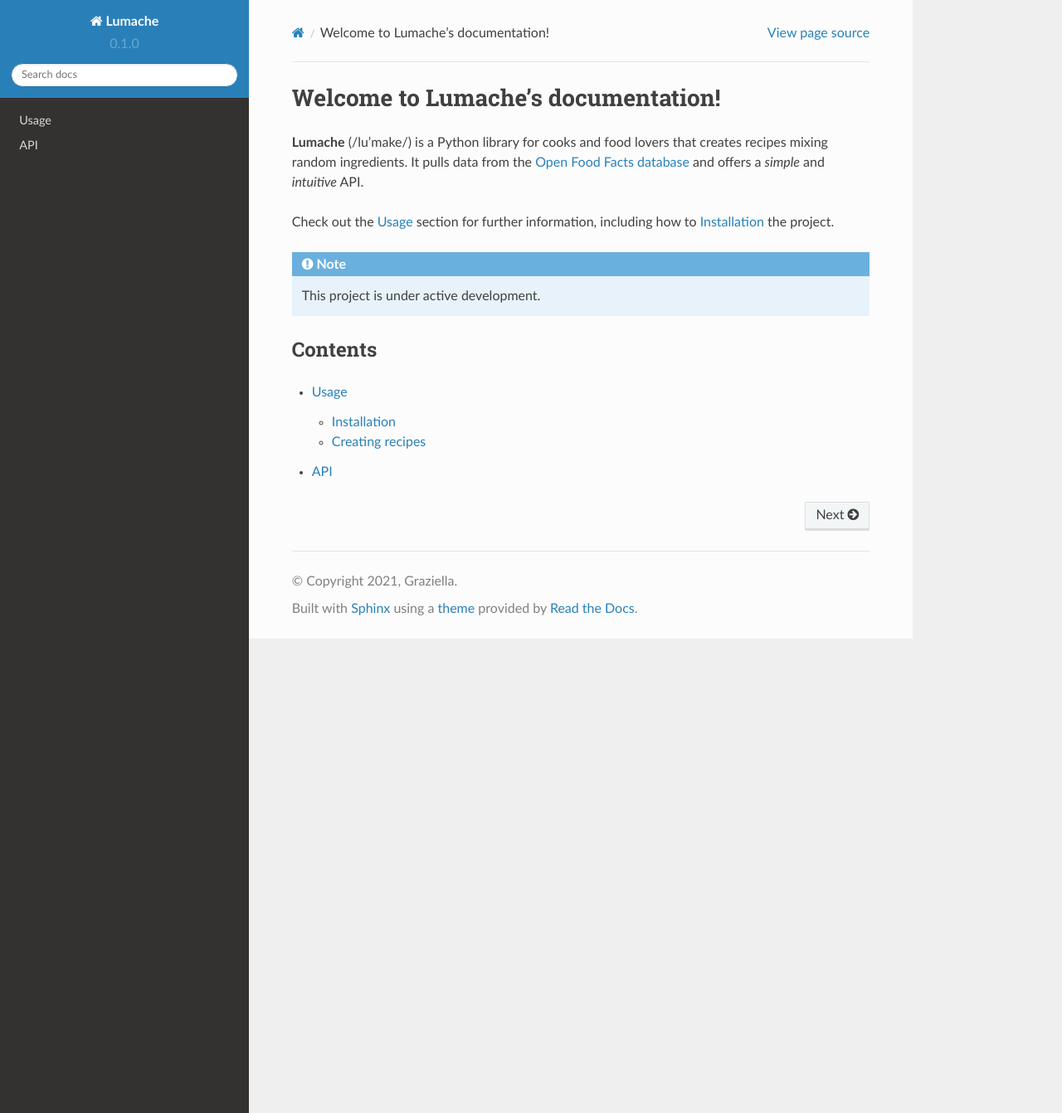
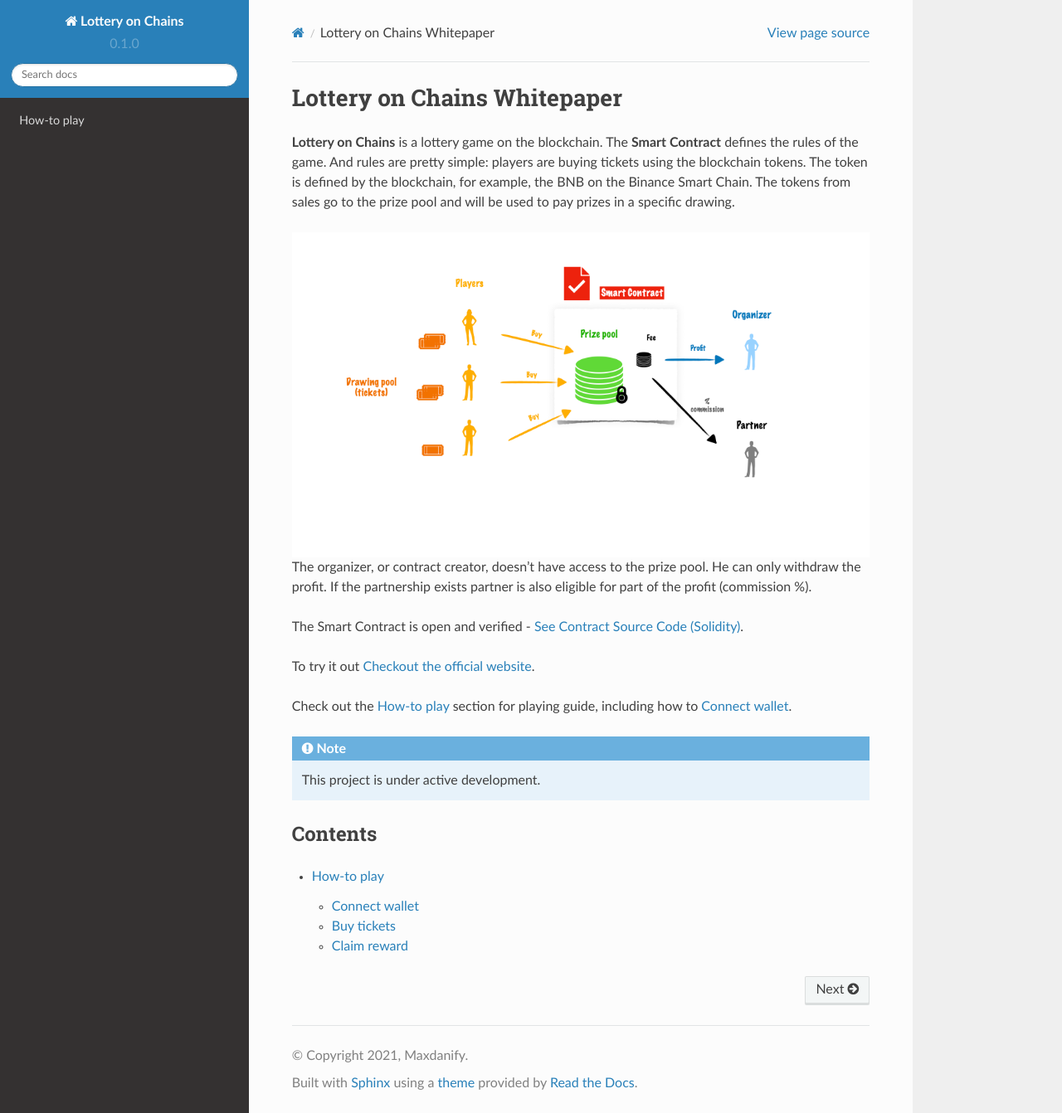
Before and after one commit to mdanilov/lottery-dapp-docs, a Sphinx documentation site: the page built from docs/source/index.rst, in a window 1280 px wide and 1342 px high. Shown: the whole window at 83% size. Built offline with Sphinx 7.4.7 and the Read the Docs theme 2.0.0, drawn with Linux system fonts in a browser that asks for light colours.

Commit message:
Initial update

```diff
--- a/docs/source/api.rst
+++ /dev/null
@@ -1,7 +0,0 @@
-API
-===
-
-.. autosummary::
-   :toctree: generated
-
-   lumache
--- a/docs/source/conf.py
+++ b/docs/source/conf.py
@@ -2,9 +2,9 @@
 
 # -- Project information
 
-project = 'Lumache'
-copyright = '2021, Graziella'
-author = 'Graziella'
+project = 'Lottery on Chains'
+copyright = '2021, Maxdanify'
+author = 'Maxdanify'
 
 release = '0.1'
 version = '0.1.0'
--- a/docs/source/index.rst
+++ b/docs/source/index.rst
@@ -1,13 +1,25 @@
-Welcome to Lumache's documentation!
-===================================
+Lottery on Chains Whitepaper
+============================
 
-**Lumache** (/lu'make/) is a Python library for cooks and food lovers
-that creates recipes mixing random ingredients.
-It pulls data from the `Open Food Facts database <https://world.openfoodfacts.org/>`_
-and offers a *simple* and *intuitive* API.
+**Lottery on Chains** is a lottery game on the blockchain. The **Smart Contract** defines the rules of the game.
+And rules are pretty simple: players are buying tickets using the blockchain tokens.
+The token is defined by the blockchain, for example, the BNB on the Binance Smart Chain.
+The tokens from sales go to the prize pool and will be used to pay prizes in a specific drawing.
 
-Check out the :doc:`usage` section for further information, including
-how to :ref:`installation` the project.
+.. image:: slides/001.png
+  :width: 1024
+  :align: center
+  :alt: Overview
+
+The organizer, or contract creator, doesn't have access to the prize pool. He can only withdraw the profit.
+If the partnership exists partner is also eligible for part of the profit (commission %).
+
+The Smart Contract is open and verified - `See Contract Source Code (Solidity) <https://bscscan.com/address/0xCe37cb56a115524ab31F31d321D8e19bB08B5D61#code#L1>`_.
+
+To try it out `Checkout the official website <https://www.lotteryonchains.com/>`_.
+
+Check out the :doc:`usage` section for playing guide, including
+how to :ref:`connect`.
 
 .. note::
 
@@ -19,4 +31,3 @@
 .. toctree::
 
    usage
-   api
--- a/docs/source/usage.rst
+++ b/docs/source/usage.rst
@@ -1,33 +1,19 @@
-Usage
-=====
+How-to play
+===========
 
-.. _installation:
+.. _connect:
 
-Installation
+Connect wallet
+--------------
+
+TODO
+
+Buy tickets
+-----------
+
+TODO
+
+Claim reward
 ------------
 
-To use Lumache, first install it using pip:
-
-.. code-block:: console
-
-   (.venv) $ pip install lumache
-
-Creating recipes
-----------------
-
-To retrieve a list of random ingredients,
-you can use the ``lumache.get_random_ingredients()`` function:
-
-.. autofunction:: lumache.get_random_ingredients
-
-The ``kind`` parameter should be either ``"meat"``, ``"fish"``,
-or ``"veggies"``. Otherwise, :py:func:`lumache.get_random_ingredients`
-will raise an exception.
-
-.. autoexception:: lumache.InvalidKindError
-
-For example:
-
->>> import lumache
->>> lumache.get_random_ingredients()
-['shells', 'gorgonzola', 'parsley']
+TODO
```
Also changed, not shown: lumache.py (deleted, +0 -23 lines), pyproject.toml (deleted, +0 -8 lines), docs/source/slides/001.png (added).
